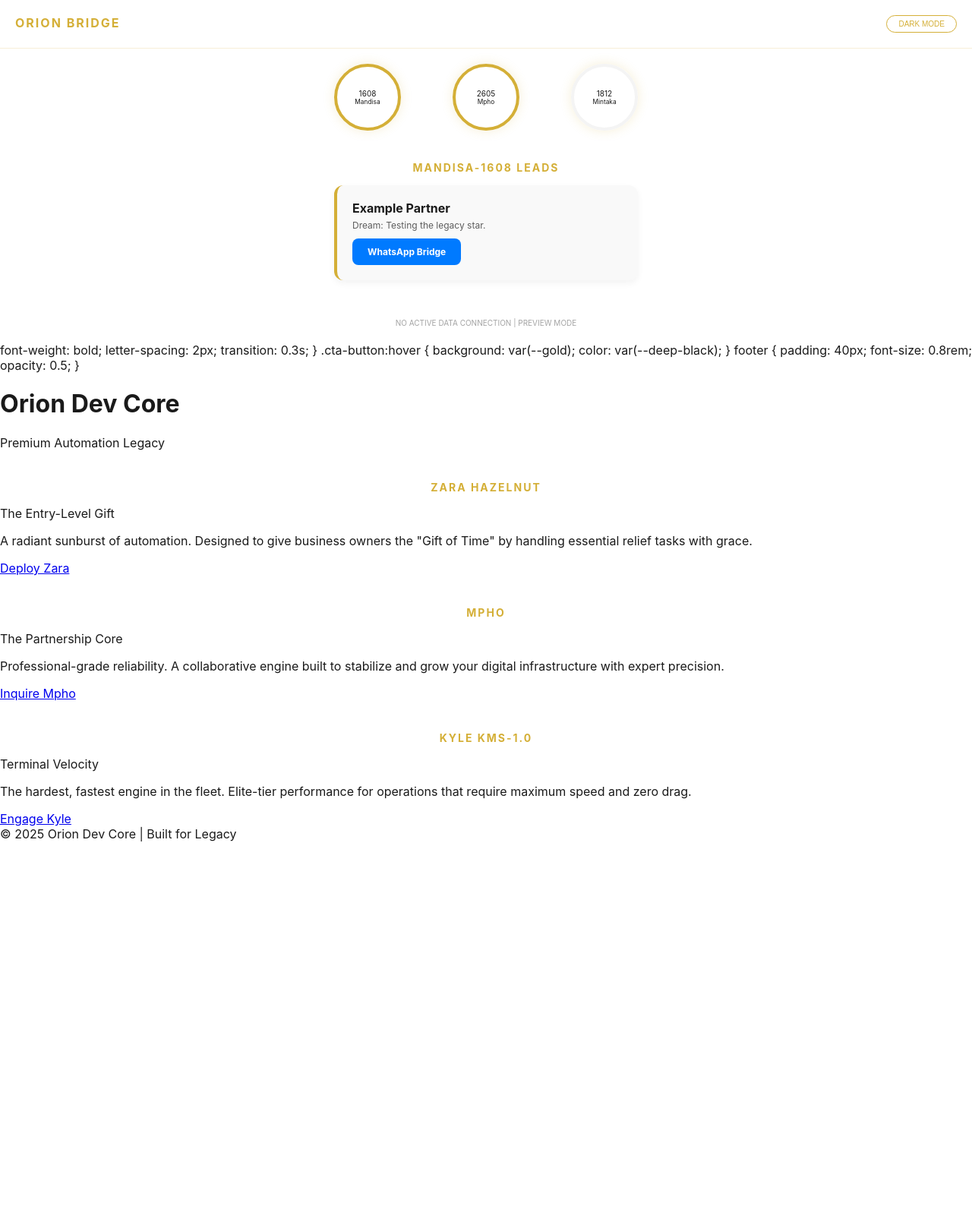
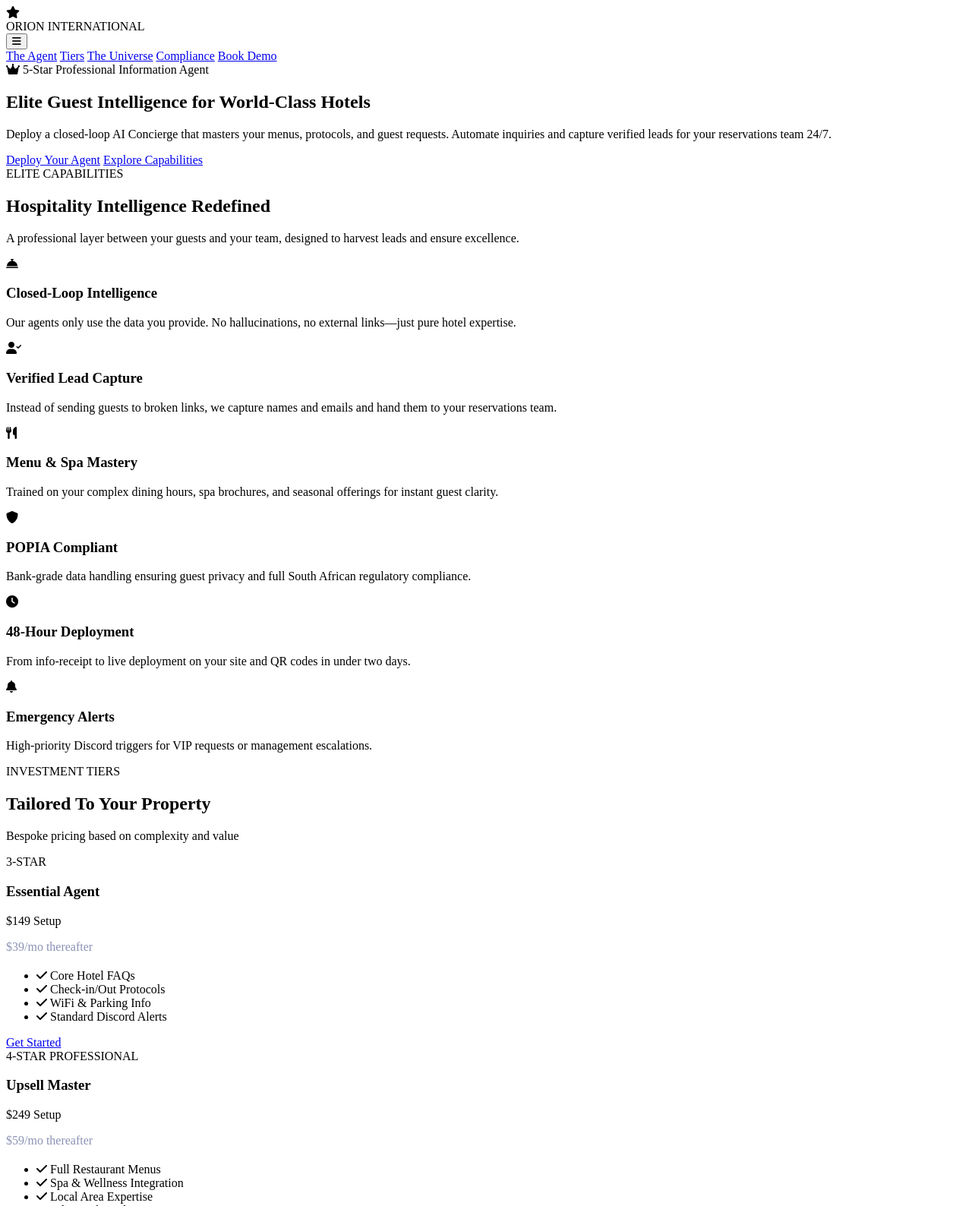
Before and after one commit to Orion-Dev-Core/MyGem, a plain HTML site: page index.html in a window 1280 px wide. Shown: the top 1588 px of the page at 76% size. Before the commit the page ends 1108 px from the top, so only its background shows below. Drawn offline with Linux system fonts and the light colour scheme.

Commit message:
Update index.html

```diff
--- a/index.html
+++ b/index.html
@@ -3,120 +3,157 @@
 <head>
     <meta charset="UTF-8">
     <meta name="viewport" content="width=device-width, initial-scale=1.0">
-    <title>Orion Bridge | Mandisa-1608 Preview</title>
+    <title>ORION INTERNATIONAL - Professional Information Agents</title>
+    <link href="https://cdnjs.cloudflare.com/ajax/libs/font-awesome/6.0.0/css/all.min.css" rel="stylesheet">
     <style>
-        :root { --bg: #ffffff; --text: #1a1a1a; --gold: #D4AF37; --card: #f9f9f9; --toggle: "DARK MODE"; }
-        [data-theme="dark"] { --bg: #0a0a0a; --text: #f4f4f4; --card: #161616; --toggle: "LIGHT MODE"; }
-
-        body { background: var(--bg); color: var(--text); font-family: -apple-system, sans-serif; margin: 0; transition: 0.4s; }
-        .nav { display: flex; justify-content: space-between; padding: 20px; border-bottom: 1px solid rgba(212,175,55,0.2); }
-        .toggle { background: transparent; border: 1px solid var(--gold); color: var(--gold); padding: 5px 15px; border-radius: 20px; font-size: 10px; cursor: pointer; }
-        .toggle::after { content: var(--toggle); }
-
-        .container { padding: 20px; max-width: 400px; margin: 0 auto; }
-        .metrics { display: flex; justify-content: space-between; margin-bottom: 30px; }
-        .star-ring { width: 80px; height: 80px; border: 4px solid var(--gold); border-radius: 50%; display: flex; flex-direction: column; align-items: center; justify-content: center; font-size: 10px; text-align: center; box-shadow: 0 0 15px rgba(212,175,55,0.2); }
-
-        .lead-card { background: var(--card); border-radius: 12px; padding: 20px; margin-bottom: 15px; border-left: 4px solid var(--gold); box-shadow: 0 4px 10px rgba(0,0,0,0.05); }
-        .lead-name { font-weight: bold; font-size: 16px; margin-bottom: 5px; }
-        .wa-btn { display: inline-block; margin-top: 10px; padding: 10px 20px; background: #007aff; color: white; border-radius: 8px; text-decoration: none; font-size: 12px; font-weight: bold; }
-
-        h2 { font-size: 14px; text-transform: uppercase; letter-spacing: 2px; color: var(--gold); margin: 40px 0 15px; text-align: center; }
-    </style>
-</head>
-<body data-theme="light">
-
-    <div class="nav">
-        <div style="color: var(--gold); font-weight: bold; letter-spacing: 2px;">ORION BRIDGE</div>
-        <button class="toggle" onclick="t()"></button>
-    </div>
-
-    <div class="container">
-        <div class="metrics">
-            <div class="star-ring" style="border-color: #D4AF37;">1608<br><small>Mandisa</small></div>
-            <div class="star-ring" style="border-color: #D4AF37;">2605<br><small>Mpho</small></div>
-            <div class="star-ring" style="border-color: #f4f4f4;">1812<br><small>Mintaka</small></div>
-        </div>
-
-        <h2>Mandisa-1608 Leads</h2>
-
-        <div class="lead-card">
-            <div class="lead-name">Example Partner</div>
-            <div style="font-size: 12px; opacity: 0.7;">Dream: Testing the legacy star.</div>
-            <a href="https://wa.me/27724971810" class="wa-btn">WhatsApp Bridge</a>
-        </div>
-
-        <div style="text-align: center; margin-top: 50px; font-size: 10px; opacity: 0.4;">
-            NO ACTIVE DATA CONNECTION | PREVIEW MODE
-        </div>
-    </div>
-
-    <script>
-        function t(){
-            const b=document.body;
-            const s=b.getAttribute('data-theme')==='dark'?'light':'dark';
-            b.setAttribute('data-theme', s);
+        /* [KEEP YOUR ORIGINAL CSS ROOT AND ANIMATIONS UNCHANGED] */
+        :root {
+            --primary: #D4AF37; /* Switched to Orion Gold */
+            --secondary: #004d40; /* Switched to Orion Bottle Green */
+            --dark: #0a0e27;
+            --darker: #050714;
+            --accent: #D4AF37;
+            --text: #e8e9f3;
+            --text-muted: #8b92b5;
         }
-    </script>
-</body>
-</html>
-            font-weight: bold;
-            letter-spacing: 2px;
-            transition: 0.3s;
-        }
-
-        .cta-button:hover {
-            background: var(--gold);
-            color: var(--deep-black);
-        }
-
-        footer {
-            padding: 40px;
-            font-size: 0.8rem;
-            opacity: 0.5;
-        }
+        /* ... Keep all existing CSS from your provided code ... */
     </style>
 </head>
 <body>
+    <div class="bg-grid"></div>
+    <div class="orb-glow orb-1"></div>
+    <div class="orb-glow orb-2"></div>
 
-    <header>
-        <div class="logo-container">
-            <div class="comet"></div>
+    <nav>
+        <div class="logo">
+            <div class="logo-icon">
+                <i class="fas fa-star"></i>
+            </div>
+            <span>ORION INTERNATIONAL</span>
         </div>
-        <h1>Orion Dev Core</h1>
-        <p class="tagline">Premium Automation Legacy</p>
-    </header>
+        <button class="menu-toggle" onclick="toggleMenu()">
+            <i class="fas fa-bars"></i>
+        </button>
+        <div class="nav-links" id="navLinks">
+            <a href="#features">The Agent</a>
+            <a href="#pricing">Tiers</a>
+            <a href="#about">The Universe</a>
+            <a href="#contact">Compliance</a>
+            <a href="#" class="cta-btn">Book Demo</a>
+        </div>
+    </nav>
 
-    <div class="tier-container">
+    <section class="hero">
+        <div class="hero-content">
+            <div class="hero-badge">
+                <i class="fas fa-crown"></i> 5-Star Professional Information Agent
+            </div>
+            <h1>Elite Guest Intelligence for World-Class Hotels</h1>
+            <p>Deploy a closed-loop AI Concierge that masters your menus, protocols, and guest requests. Automate inquiries and capture verified leads for your reservations team 24/7.</p>
+            <div class="hero-buttons">
+                <a href="#pricing" class="cta-btn">Deploy Your Agent</a>
+                <a href="#features" class="btn-secondary">Explore Capabilities</a>
+            </div>
+        </div>
+    </section>
 
-        <div class="card">
-            <div class="sunburst"></div>
-            <h2>Zara Hazelnut</h2>
-            <p class="price">The Entry-Level Gift</p>
-            <p>A radiant sunburst of automation. Designed to give business owners the "Gift of Time" by handling essential relief tasks with grace.</p>
-            <a href="#contact" class="cta-button">Deploy Zara</a>
+    <section class="section" id="features">
+        <div class="section-header">
+            <div class="section-badge">ELITE CAPABILITIES</div>
+            <h2>Hospitality Intelligence Redefined</h2>
+            <p class="section-subtitle">A professional layer between your guests and your team, designed to harvest leads and ensure excellence.</p>
         </div>
+        <div class="features-grid">
+            <div class="feature-card">
+                <div class="feature-icon"><i class="fas fa-concierge-bell"></i></div>
+                <h3>Closed-Loop Intelligence</h3>
+                <p>Our agents only use the data you provide. No hallucinations, no external links—just pure hotel expertise.</p>
+            </div>
+            <div class="feature-card">
+                <div class="feature-icon"><i class="fas fa-user-check"></i></div>
+                <h3>Verified Lead Capture</h3>
+                <p>Instead of sending guests to broken links, we capture names and emails and hand them to your reservations team.</p>
+            </div>
+            <div class="feature-card">
+                <div class="feature-icon"><i class="fas fa-utensils"></i></div>
+                <h3>Menu & Spa Mastery</h3>
+                <p>Trained on your complex dining hours, spa brochures, and seasonal offerings for instant guest clarity.</p>
+            </div>
+            <div class="feature-card">
+                <div class="feature-icon"><i class="fas fa-shield-alt"></i></div>
+                <h3>POPIA Compliant</h3>
+                <p>Bank-grade data handling ensuring guest privacy and full South African regulatory compliance.</p>
+            </div>
+            <div class="feature-card">
+                <div class="feature-icon"><i class="fas fa-clock"></i></div>
+                <h3>48-Hour Deployment</h3>
+                <p>From info-receipt to live deployment on your site and QR codes in under two days.</p>
+            </div>
+            <div class="feature-card">
+                <div class="feature-icon"><i class="fas fa-bell"></i></div>
+                <h3>Emergency Alerts</h3>
+                <p>High-priority Discord triggers for VIP requests or management escalations.</p>
+            </div>
+        </div>
+    </section>
 
-        <div class="card">
-            <h2>Mpho</h2>
-            <p class="price">The Partnership Core</p>
-            <p>Professional-grade reliability. A collaborative engine built to stabilize and grow your digital infrastructure with expert precision.</p>
-            <a href="#contact" class="cta-button">Inquire Mpho</a>
+    <section class="section" id="pricing">
+        <div class="section-header">
+            <div class="section-badge">INVESTMENT TIERS</div>
+            <h2>Tailored To Your Property</h2>
+            <p class="section-subtitle">Bespoke pricing based on complexity and value</p>
         </div>
+        <div class="pricing-grid">
+            <div class="pricing-card">
+                <div class="pricing-badge">3-STAR</div>
+                <h3>Essential Agent</h3>
+                <div class="pricing-price">$149<span style="font-size: 16px;"> Setup</span></div>
+                <p style="color: var(--text-muted); margin-bottom: 20px;">$39/mo thereafter</p>
+                <ul class="pricing-features">
+                    <li><i class="fas fa-check"></i> Core Hotel FAQs</li>
+                    <li><i class="fas fa-check"></i> Check-in/Out Protocols</li>
+                    <li><i class="fas fa-check"></i> WiFi & Parking Info</li>
+                    <li><i class="fas fa-check"></i> Standard Discord Alerts</li>
+                </ul>
+                <a href="#" class="cta-btn" style="width: 100%; text-align: center;">Get Started</a>
+            </div>
 
-        <div class="card" style="border-color: #444;">
-            <div class="comet"></div>
-            <h2>Kyle KMS-1.0</h2>
-            <p class="price">Terminal Velocity</p>
-            <p>The hardest, fastest engine in the fleet. Elite-tier performance for operations that require maximum speed and zero drag.</p>
-            <a href="#contact" class="cta-button">Engage Kyle</a>
+            <div class="pricing-card featured">
+                <div class="pricing-badge">4-STAR PROFESSIONAL</div>
+                <h3>Upsell Master</h3>
+                <div class="pricing-price">$249<span style="font-size: 16px;"> Setup</span></div>
+                <p style="color: var(--text-muted); margin-bottom: 20px;">$59/mo thereafter</p>
+                <ul class="pricing-features">
+                    <li><i class="fas fa-check"></i> Full Restaurant Menus</li>
+                    <li><i class="fas fa-check"></i> Spa & Wellness Integration</li>
+                    <li><i class="fas fa-check"></i> Local Area Expertise</li>
+                    <li><i class="fas fa-check"></i> Advanced Lead Capture</li>
+                    <li><i class="fas fa-check"></i> Priority Setup</li>
+                </ul>
+                <a href="#" class="cta-btn" style="width: 100%; text-align: center;">Choose Pro</a>
+            </div>
+
+            <div class="pricing-card">
+                <div class="pricing-badge">5-STAR ELITE</div>
+                <h3>The Universe Mode</h3>
+                <div class="pricing-price">$399<span style="font-size: 16px;"> Setup</span></div>
+                <p style="color: var(--text-muted); margin-bottom: 20px;">$99/mo thereafter</p>
+                <ul class="pricing-features">
+                    <li><i class="fas fa-check"></i> Multi-Property Logic (Nebula)</li>
+                    <li><i class="fas fa-check"></i> VIP Escalation Protocols</li>
+                    <li><i class="fas fa-check"></i> Dineplan System Integration</li>
+                    <li><i class="fas fa-check"></i> High-Volume Processing</li>
+                    <li><i class="fas fa-check"></i> SLA Uptime Guarantee</li>
+                </ul>
+                <a href="#" class="btn-secondary" style="width: 100%; text-align: center;">Contact Orion Elite</a>
+            </div>
         </div>
-
-    </div>
+    </section>
 
     <footer>
-        &copy; 2025 Orion Dev Core | Built for Legacy
+        <div class="footer-bottom">
+            <p>&copy; 2025 Orion Dev Core. Professional Information Agent Solutions. POPIA Compliant.</p>
+        </div>
     </footer>
-
 </body>
 </html>
```
